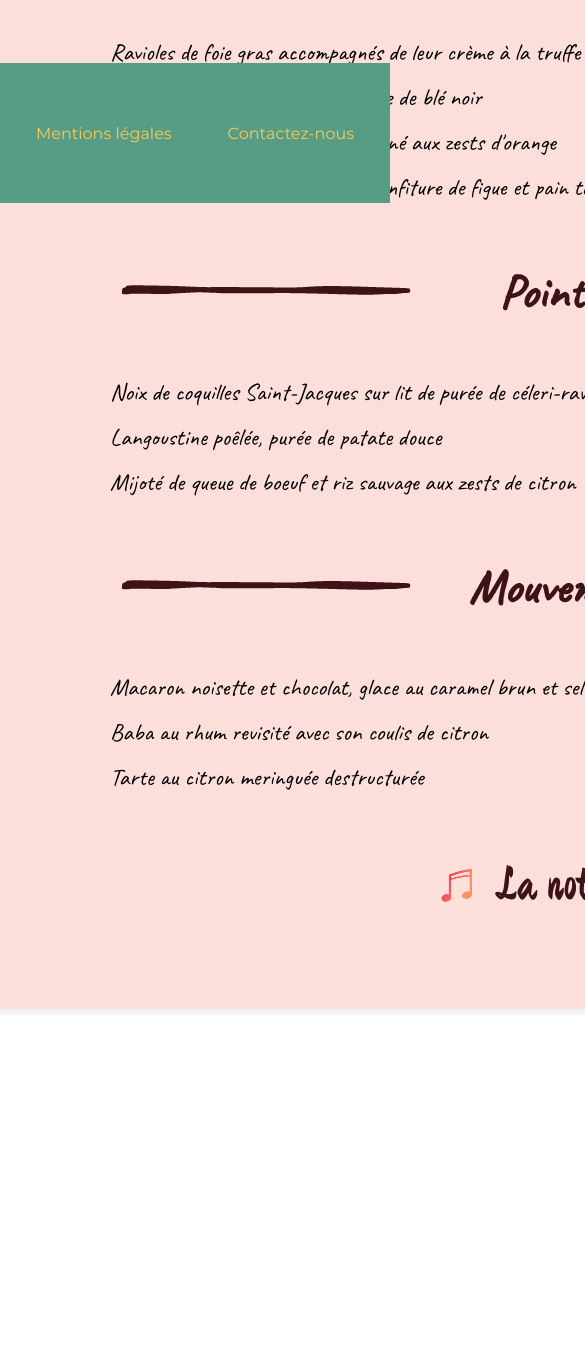
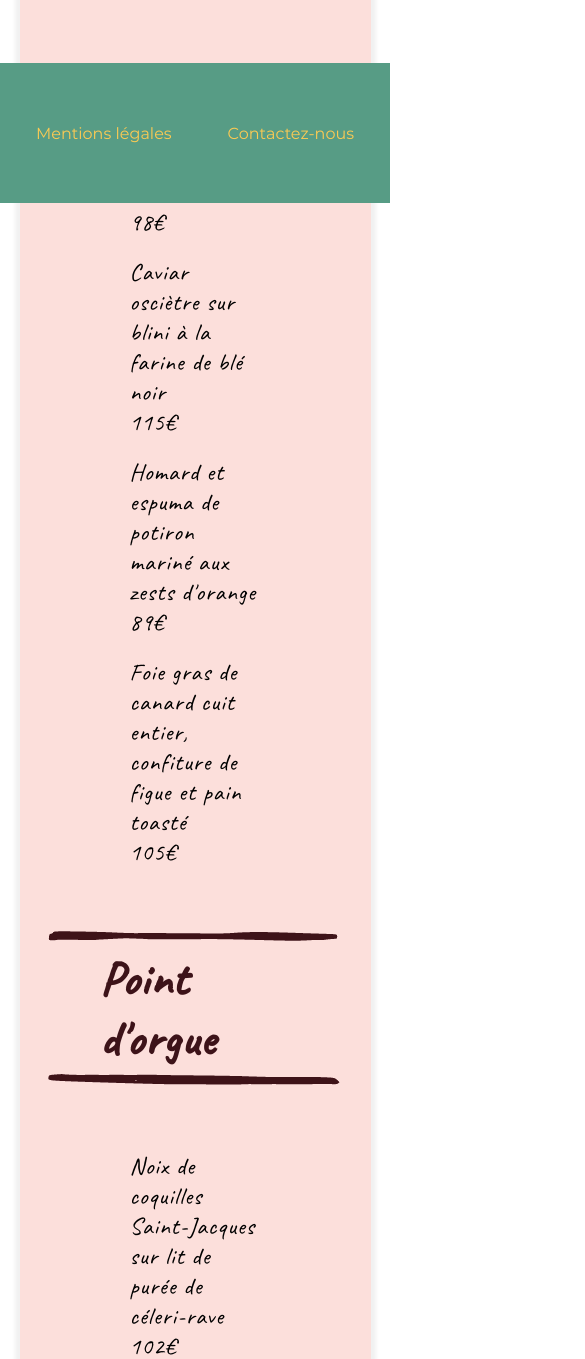
Before and after one commit to Helene-85/OC-P3-ohmyfood, a website: page menus/la_note_enchantee.html in a window 390 px wide. Shown: the part 641-2000 px from the top of the page, 585 px wide, since content can reach past the window. Before the commit the page ends 1800 px from the top, so only its background shows below. Drawn offline with Linux system fonts and the light colour scheme.

Commit message:
Mise en place du responsive desgin sur les quatre pages menus

```diff
--- a/sass/pages/la_note_enchantee.scss
+++ b/sass/pages/la_note_enchantee.scss
@@ -16,6 +16,14 @@ header a {
     font-family: $font-secondary;
     font-size: 1.5em;
     font-weight: lighter;
+    letter-spacing: 1px;
+    @media screen and (max-width: 1199px) {
+       width: 90%;
+       display: flex;
+       flex-direction: column;
+       padding-top: 30px;
+       padding-bottom: 30px;
+      }
 }
 
 .block__title-1 {
@@ -24,6 +32,9 @@ header a {
     align-items: center;
     padding-top: 50px;
     padding-bottom: 50px;
+    @media screen and (max-width: 1199px) {
+        flex-direction: column;
+    }
     & h4 {
         padding-left: 120px;
         padding-right: 120px;
@@ -59,6 +70,9 @@ h4:before {
     align-items: center;
     padding-top: 50px;
     padding-bottom: 50px;
+    @media screen and (max-width: 1199px) {
+        flex-direction: column;
+    }
     & h4 {
         padding-left: 80px;
         padding-right: 80px;
@@ -94,6 +108,9 @@ h4:before {
     align-items: center;
     padding-top: 50px;
     padding-bottom: 50px;
+    @media screen and (max-width: 1199px) {
+        flex-direction: column;
+    }
     & h4 {
         padding-left: 50px;
         padding-right: 50px;
@@ -125,6 +142,9 @@ h4:before {
 
 .section__header {
     text-align: center;
+    @media screen and (max-width: 768px) {
+        padding-bottom: 30px;
+    }
     & h3 {
     font-size: 2.5em;
     font-family: $font-note;
@@ -143,6 +163,11 @@ h4:before {
     padding-right: 50px;
     padding-top: 5px;
     padding-bottom: 5px;
+    @media screen and (max-width: 1199px) {
+        flex-wrap: wrap;
+        padding-top: 10px;
+        padding-bottom: 10px;
+    }
 }
 
 .section__footer {
--- a/sass/pages/la_palette_du_gout.scss
+++ b/sass/pages/la_palette_du_gout.scss
@@ -16,6 +16,14 @@ header a {
     font-family: $font-secondary;
     font-size: 1.5em;
     font-weight: lighter;
+    letter-spacing: 1px;
+    @media screen and (max-width: 1199px) {
+        width: 90%;
+        display: flex;
+        flex-direction: column;
+        padding-top: 30px;
+        padding-bottom: 30px;
+       }
 }
 
 .block__title-4-1 {
@@ -24,6 +32,9 @@ header a {
     align-items: center;
     padding-top: 50px;
     padding-bottom: 50px;
+    @media screen and (max-width: 1199px) {
+        flex-direction: column;
+    }
     & h4 {
         padding-left: 80px;
         padding-right: 80px;
@@ -59,6 +70,9 @@ h4:before {
     align-items: center;
     padding-top: 50px;
     padding-bottom: 50px;
+    @media screen and (max-width: 1199px) {
+        flex-direction: column;
+    }
     & h4 {
         padding-left: 15px;
         padding-right: 15px;
@@ -94,6 +108,9 @@ h4:before {
     align-items: center;
     padding-top: 50px;
     padding-bottom: 50px;
+    @media screen and (max-width: 1199px) {
+        flex-direction: column;
+    }
     & h4 {
         padding-left: 10px;
         padding-right: 10px;
@@ -126,6 +143,9 @@ h4:before {
 .section__header-4 {
     text-align: center;
     padding-bottom: 50px;
+    @media screen and (max-width: 768px) {
+        padding-bottom: 30px;
+    }
     & h3 {
     font-size: 3em;
     font-family: $font-palette;
@@ -149,21 +169,9 @@ h4:before {
     padding-right: 50px;
     padding-top: 10px;
     padding-bottom: 10px;
-}
-
-.section__footer {
-    display: flex;
-    justify-content: center;
-    align-items: center;
-    padding-top: 50px;
-    & h3 {
-        padding-left: 20px;
-        font-family: $font-note;
-        font-size: 2em;
-        font-weight: lighter;
-        color: $color-menu1-1;
-    }
-    & img {
-        max-height: 60px;
+    @media screen and (max-width: 1199px) {
+        flex-wrap: wrap;
+        padding-top: 10px;
+        padding-bottom: 10px;
     }
 }
--- a/sass/pages/le_chic_a_la_francaise.scss
+++ b/sass/pages/le_chic_a_la_francaise.scss
@@ -16,15 +16,14 @@ header a {
     font-family: 'Times New Roman', Times, serif;
     font-size: 1.5em;
     font-weight: lighter;
-}
-
-.block__meals-line {
-    display: flex;
-    justify-content: space-between;
-    padding-left: 50px;
-    padding-right: 50px;
-    padding-top: 5px;
-    padding-bottom: 10px;
+    letter-spacing: 1px;
+    @media screen and (max-width: 1199px) {
+        width: 90%;
+        display: flex;
+        flex-direction: column;
+        padding-top: 30px;
+        padding-bottom: 30px;
+       }
 }
 
 .block__title-2-1 {
@@ -33,6 +32,9 @@ header a {
     align-items: center;
     padding-top: 50px;
     padding-bottom: 50px;
+    @media screen and (max-width: 1199px) {
+        flex-direction: column;
+    }
     & h4 {
         font-family: Georgia, 'Times New Roman', Times, serif;
         font-size: 1em;
@@ -66,6 +68,9 @@ h4:before {
 .section__header-2 {
     text-align: center;
     padding-bottom: 100px;
+    @media screen and (max-width: 768px) {
+        padding-bottom: 30px;
+    }
     & h3 {
     font-size: 2.5em;
     font-family: $font-chic;
@@ -94,6 +99,9 @@ h4:before {
     align-items: center;
     padding-top: 50px;
     padding-bottom: 50px;
+    @media screen and (max-width: 1199px) {
+        flex-direction: column;
+    }
     & h4 {
         font-family: Georgia, 'Times New Roman', Times, serif;
         font-size: 1em;
@@ -140,6 +148,9 @@ h4:before {
     align-items: center;
     padding-top: 50px;
     padding-bottom: 50px;
+    @media screen and (max-width: 1199px) {
+        flex-direction: column;
+    }
     & h4 {
         font-family: Georgia, 'Times New Roman', Times, serif;
         font-size: 1em;
@@ -179,3 +190,17 @@ h4:before {
     padding-left: 60px;
     padding-right: 60px;
 }
+
+.block__meals-line {
+    display: flex;
+    justify-content: space-between;
+    padding-left: 50px;
+    padding-right: 50px;
+    padding-top: 5px;
+    padding-bottom: 10px;
+    @media screen and (max-width: 1199px) {
+        flex-wrap: wrap;
+        padding-top: 10px;
+        padding-bottom: 10px;
+    }
+}
--- a/sass/pages/le_delice_des_papilles.scss
+++ b/sass/pages/le_delice_des_papilles.scss
@@ -16,6 +16,14 @@ header a {
     font-family: $font-secondary;
     font-size: 1.5em;
     font-weight: lighter;
+    letter-spacing: 1px;
+    @media screen and (max-width: 1199px) {
+        width: 90%;
+        display: flex;
+        flex-direction: column;
+        padding-top: 30px;
+        padding-bottom: 30px;
+       }
 }
 
 .block__title-3-1 {
@@ -24,6 +32,9 @@ header a {
     align-items: center;
     padding-top: 50px;
     padding-bottom: 50px;
+    @media screen and (max-width: 1199px) {
+        flex-direction: column;
+    }
     & h4 {
         padding-left: 50px;
         padding-right: 50px;
@@ -59,6 +70,9 @@ h4:before {
     align-items: center;
     padding-top: 50px;
     padding-bottom: 50px;
+    @media screen and (max-width: 1199px) {
+        flex-direction: column;
+    }
     & h4 {
         padding-left: 50px;
         padding-right: 50px;
@@ -94,6 +108,9 @@ h4:before {
     align-items: center;
     padding-top: 50px;
     padding-bottom: 50px;
+    @media screen and (max-width: 1199px) {
+        flex-direction: column;
+    }
     & h4 {
         padding-left: 50px;
         padding-right: 50px;
@@ -126,6 +143,9 @@ h4:before {
 .section__header-3 {
     text-align: center;
     padding-bottom: 100px;
+    @media screen and (max-width: 768px) {
+        padding-bottom: 30px;
+    }
     & h3 {
     font-size: 3em;
     font-family: $font-delice;
@@ -149,6 +169,11 @@ h4:before {
     padding-right: 50px;
     padding-top: 5px;
     padding-bottom: 10px;
+    @media screen and (max-width: 1199px) {
+        flex-wrap: wrap;
+        padding-top: 10px;
+        padding-bottom: 10px;
+    }
 }
 
 .section__footer {
```
Also changed, not shown: css/style.css, 1 other file.
